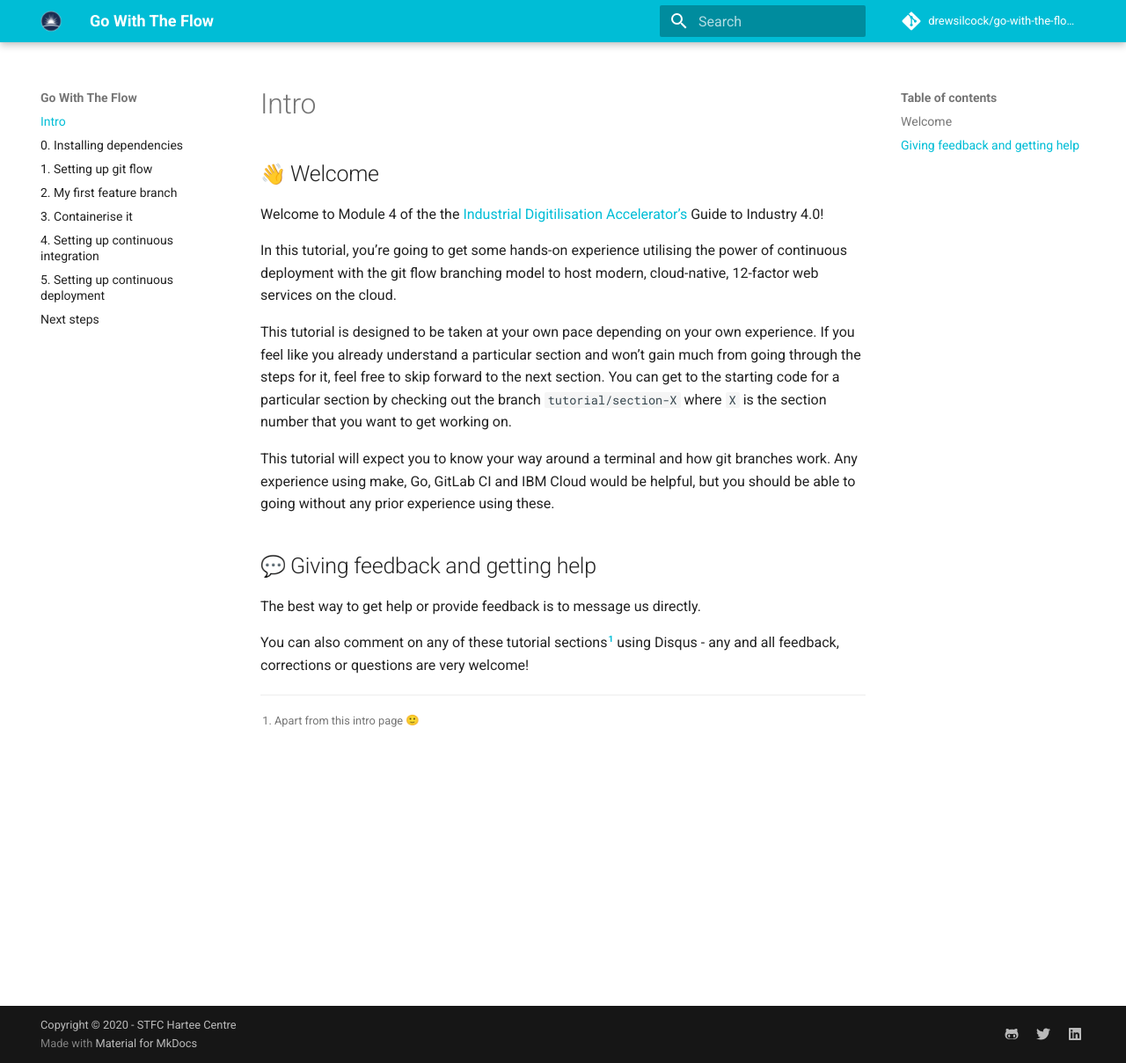
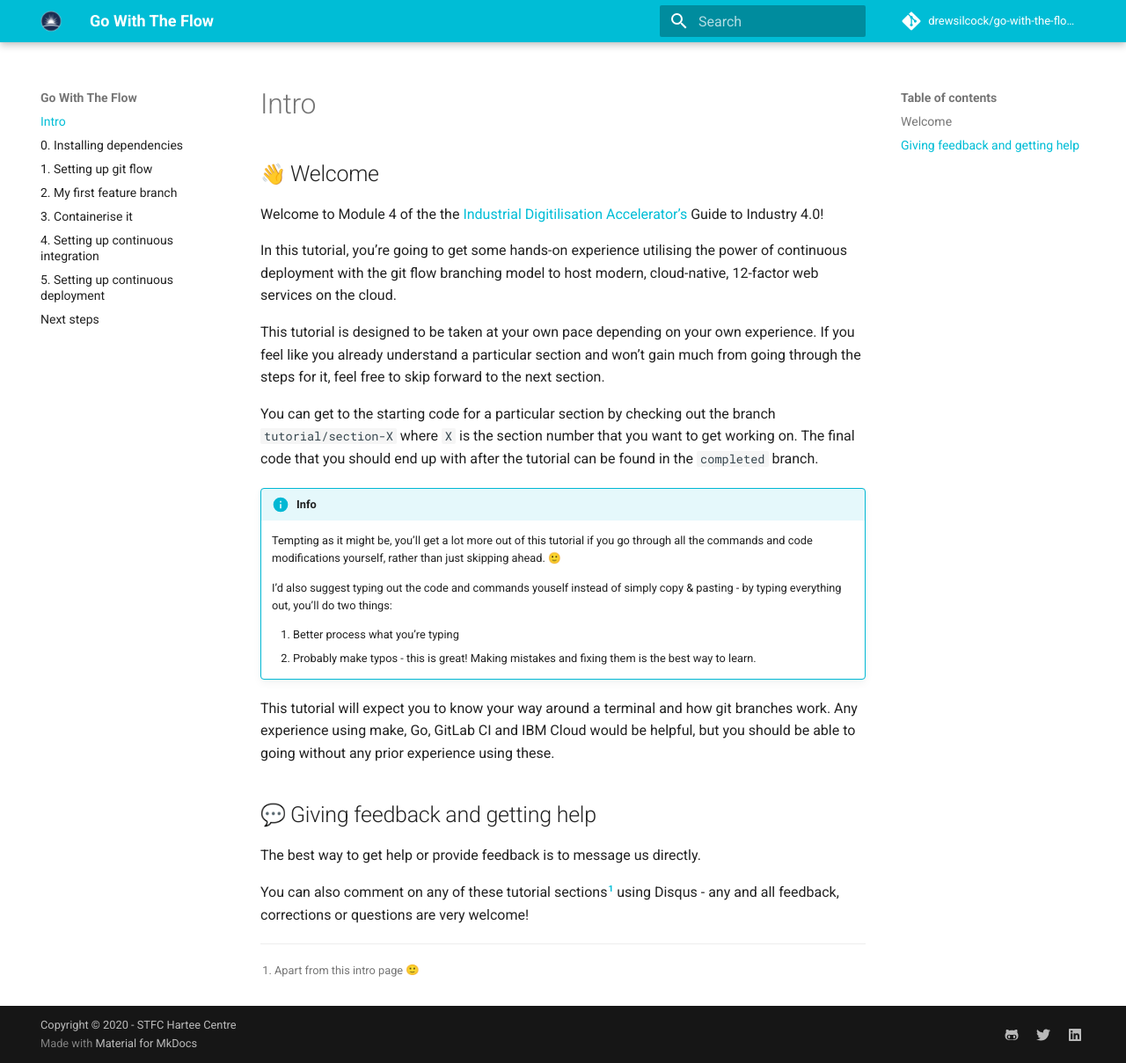
Before and after one commit to stfc/docker-and-gh-actions-for-ml, an MkDocs documentation site: the page built from docs/index.md, in a window 1280 px wide and 1209 px high. Shown: the whole window at 88% size. Built offline with MkDocs 1.6.1 and Material for MkDocs 9.7.7, drawn with Linux system fonts in a browser that asks for light colours; emoji names are drawn with the system emoji font; comment, search, counter and statistics services are not loaded.

Commit message:
Minor changes to intro & final sections.

```diff
--- a/docs/index.md
+++ b/docs/index.md
@@ -6,7 +6,17 @@ Welcome to Module 4 of the the [Industrial Digitilisation Accelerator's](https:/
 
 In this tutorial, you're going to get some hands-on experience utilising the power of continuous deployment with the git flow branching model to host modern, cloud-native, 12-factor web services on the cloud.
 
-This tutorial is designed to be taken at your own pace depending on your own experience. If you feel like you already understand a particular section and won't gain much from going through the steps for it, feel free to skip forward to the next section. You can get to the starting code for a particular section by checking out the branch `tutorial/section-X` where `X` is the section number that you want to get working on.
+This tutorial is designed to be taken at your own pace depending on your own experience. If you feel like you already understand a particular section and won't gain much from going through the steps for it, feel free to skip forward to the next section.
+
+You can get to the starting code for a particular section by checking out the branch `tutorial/section-X` where `X` is the section number that you want to get working on. The final code that you should end up with after the tutorial can be found in the `completed` branch.
+
+!!! info
+    Tempting as it might be, you'll get a lot more out of this tutorial if you go through all the commands and code modifications yourself, rather than just skipping ahead. :slightly_smiling_face:
+
+    I'd also suggest typing out the code and commands youself instead of simply copy & pasting - by typing everything out, you'll do two things:
+
+    1. Better process what you're typing
+    2. Probably make typos - this is great! Making mistakes and fixing them is the best way to learn.
 
 This tutorial will expect you to know your way around a terminal and how git branches work. Any experience using make, Go, GitLab CI and IBM Cloud would be helpful, but you should be able to going without any prior experience using these.
 
```
Also changed, not shown: docs/next-steps.md (+3 -1 lines), docs/images/well-done.webp (added).
